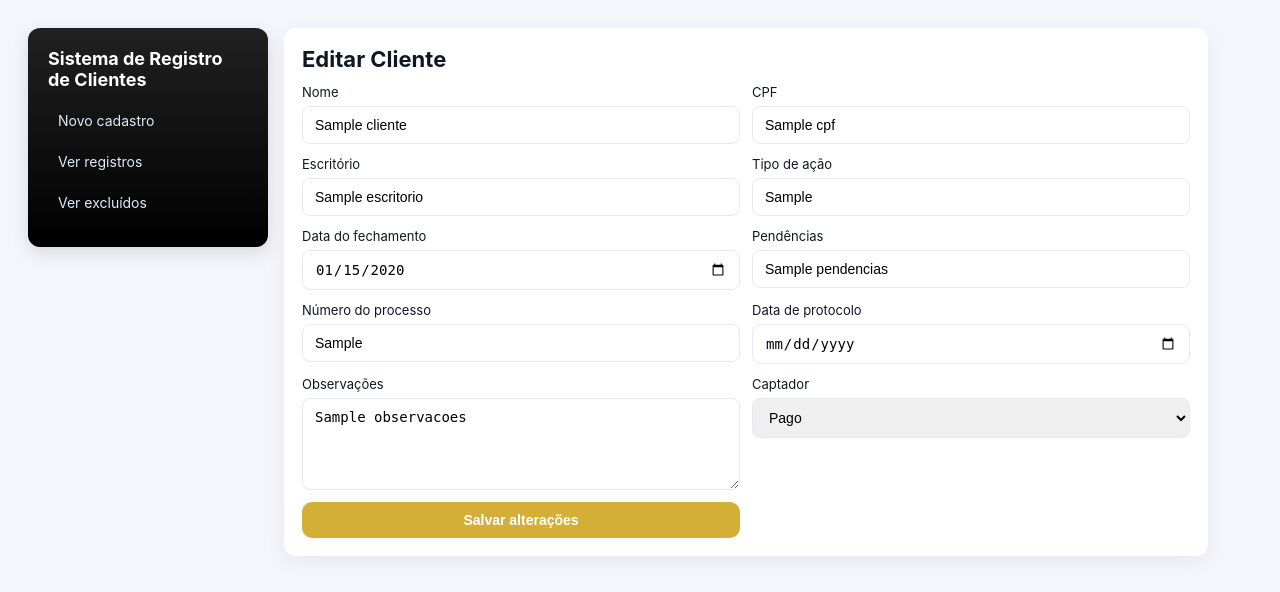
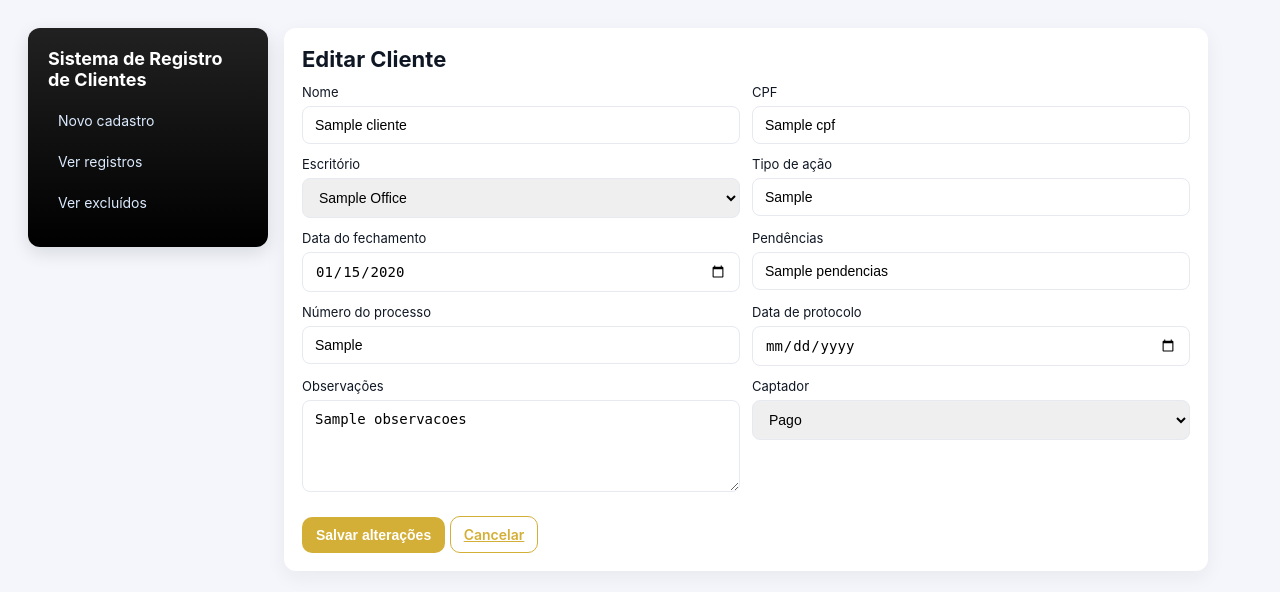
Before and after one commit to bponedev/REGISTRO-DE-CLIENTES, a Flask app: template templates/edit.html in a window 1280 px wide. Shown: the top 592 px of the page. Run offline with Flask 3, Linux system fonts and the light colour scheme; the template is opened without the code that fills it: most values are stand-ins (such as "Sample title", 1, 10 or a date in 2020).

Commit message:
Update edit.html

```diff
--- a/templates/edit.html
+++ b/templates/edit.html
@@ -6,10 +6,8 @@
   <title>Editar Cliente</title>
   <link rel="stylesheet" href="{{ url_for('static', filename='style.css') }}">
 </head>
-
 <body>
   <div class="container">
-
     <aside class="sidebar">
       <span class="brand">Sistema de Registro de Clientes</span>
       <a href="{{ url_for('index') }}">Novo cadastro</a>
@@ -19,50 +17,29 @@
 
     <main class="main">
       <div class="card">
-
         <h1>Editar Cliente</h1>
 
-      <form action="/update" method="post">
-
+        <form action="{{ url_for('update') }}" method="post">
           <input type="hidden" name="id" value="{{ cliente['id'] }}">
           <input type="hidden" name="office" value="{{ office }}">
 
-        <label class="field">Nome
-          <input name="nome" value="{{ cliente['nome'] }}" required>
+          <label class="field">Nome<input name="nome" value="{{ cliente['nome'] }}" required></label>
+          <label class="field">CPF<input name="cpf" value="{{ cliente['cpf'] }}" required></label>
+
+          <label class="field">Escritório
+            <select name="escritorio" required>
+              {% for o in offices %}
+                <option value="{{ o }}" {% if o==cliente['escritorio'] %}selected{% endif %}>{{ o|replace('_',' ')|title }}</option>
+              {% endfor %}
+            </select>
           </label>
 
-        <label class="field">CPF
-          <input name="cpf" value="{{ cliente['cpf'] }}" required>
-        </label>
-
-        <label class="field">Escritório
-          <input name="escritorio" value="{{ cliente['escritorio'] }}" required>
-        </label>
-
-        <label class="field">Tipo de ação
-          <input name="tipo_acao" value="{{ cliente['tipo_acao'] }}">
-        </label>
-
-        <label class="field">Data do fechamento
-          <input type="date" name="data_fechamento" value="{{ cliente['data_fechamento'] }}">
-        </label>
-
-        <label class="field">Pendências
-          <input name="pendencias" value="{{ cliente['pendencias'] }}">
-        </label>
-
-        <label class="field">Número do processo
-          <input name="numero_processo" value="{{ cliente['numero_processo'] }}">
-        </label>
-
-        <label class="field">Data de protocolo
-          <input type="date" name="data_protocolo" value="{{ cliente['data_protocolo'] }}">
-        </label>
-
-        <label class="field">Observações
-          <textarea name="observacoes">{{ cliente['observacoes'] }}</textarea>
-        </label>
-
+          <label class="field">Tipo de ação<input name="tipo_acao" value="{{ cliente['tipo_acao'] }}"></label>
+          <label class="field">Data do fechamento<input type="date" name="data_fechamento" value="{{ cliente['data_fechamento'] }}"></label>
+          <label class="field">Pendências<input name="pendencias" value="{{ cliente['pendencias'] }}"></label>
+          <label class="field">Número do processo<input name="numero_processo" value="{{ cliente['numero_processo'] }}"></label>
+          <label class="field">Data de protocolo<input type="date" name="data_protocolo" value="{{ cliente['data_protocolo'] }}"></label>
+          <label class="field">Observações<textarea name="observacoes">{{ cliente['observacoes'] }}</textarea></label>
           <label class="field">Captador
             <select name="captador">
               <option {% if cliente['captador']=='Pago' %}selected{% endif %}>Pago</option>
@@ -70,12 +47,15 @@
             </select>
           </label>
 
+          <div style="margin-top:12px;">
             <button class="btn" type="submit">Salvar alterações</button>
+            <a class="btn ghost" href="{{ url_for('table', office=office) }}">Cancelar</a>
+          </div>
         </form>
-
       </div>
     </main>
+  </div>
 
-</div>
+  <script src="{{ url_for('static', filename='script.js') }}"></script>
 </body>
 </html>
```
Lines whose indentation alone changed are shown as unchanged.
